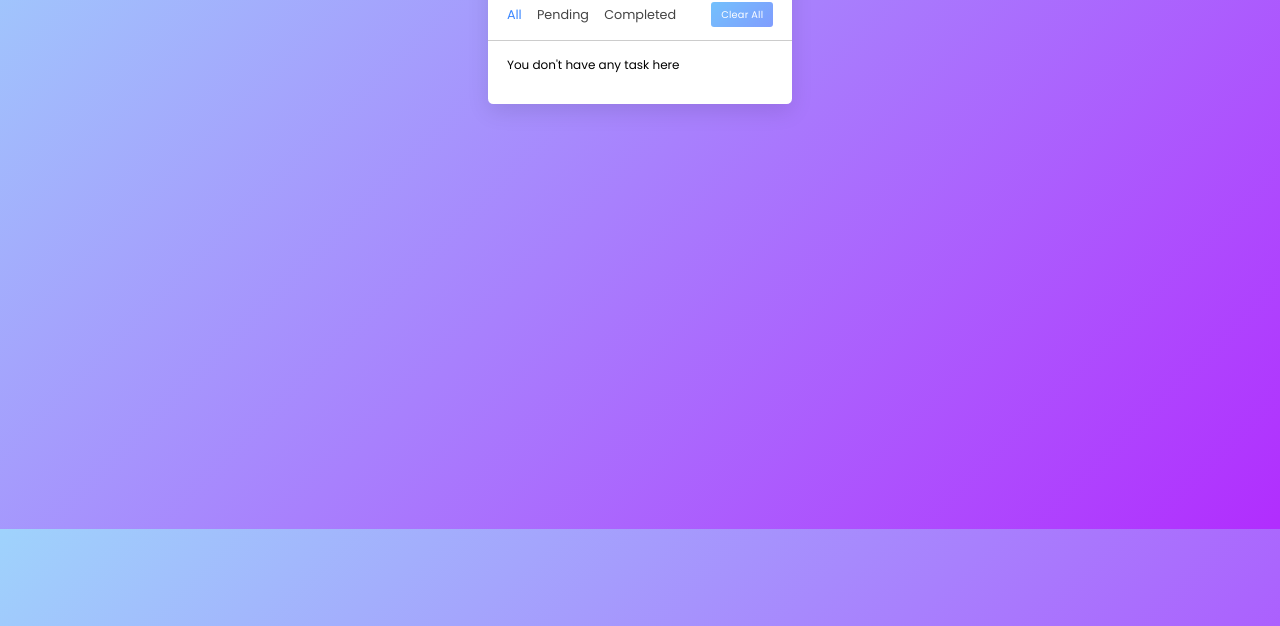
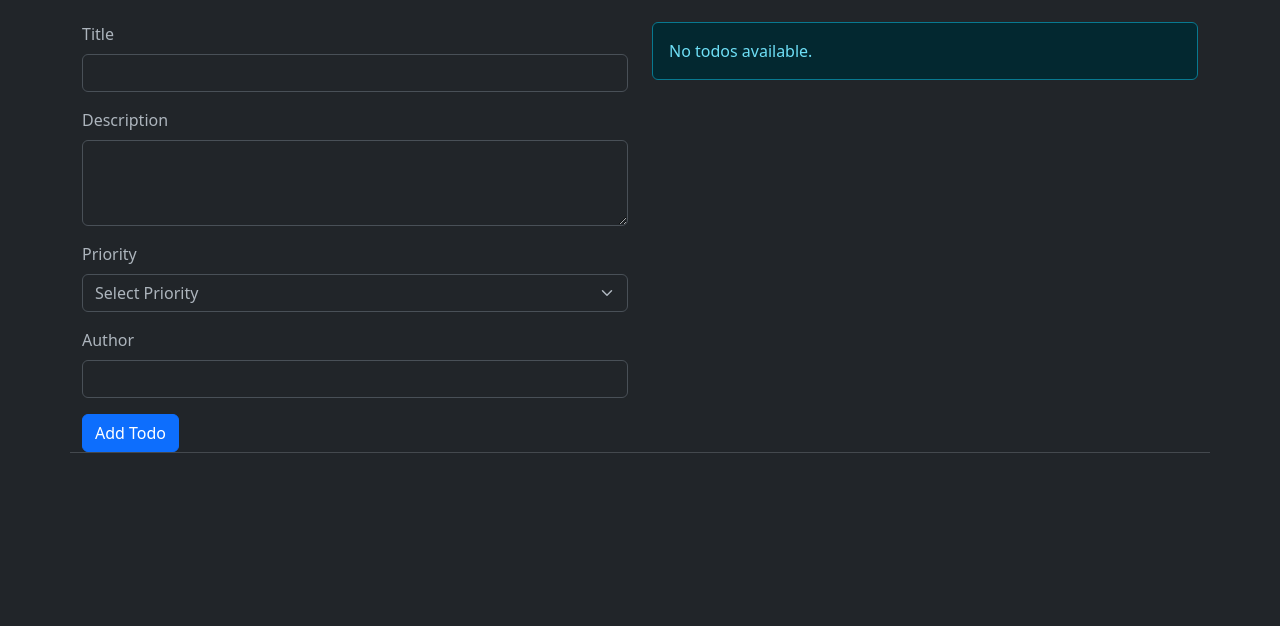
Before and after one commit to itsmebroarif/todo-apps, a plain HTML site: page index.html in a window 1280 px wide. Shown: the part 174-800 px from the top of the page. Drawn offline with nearby package versions, Linux system fonts and the light colour scheme.

Commit message:
Update index.html

```diff
--- a/index.html
+++ b/index.html
@@ -1,31 +1,143 @@
 <!DOCTYPE html>
-<html lang="en">
+<html lang="en" data-bs-theme="dark">
   <head>
-    <meta charset="utf-8">
-    <title>Todo Apps</title>
-    <link rel="stylesheet" href="style.css">
-    <meta name="viewport" content="width=device-width, initial-scale=1.0">
-    <!-- Iconscout Link For Icons -->
-    <link rel="stylesheet" href="https://unicons.iconscout.com/release/v4.0.0/css/line.css">
+    <meta charset="UTF-8" />
+    <meta name="viewport" content="width=device-width, initial-scale=1.0" />
+    <title>Vue Todo App</title>
+    <!-- Bootstrap CSS -->
+    <link
+      href="https://cdn.jsdelivr.net/npm/bootstrap@5.3.0/dist/css/bootstrap.min.css"
+      rel="stylesheet"
+    />
   </head>
   <body>
-    <div class="wrapper">
-      <div class="task-input">
-        <img src="bars-icon.svg" alt="icon">
-        <input type="text" placeholder="Add a new task">
+    <div id="app" class="container mt-2 py-5">
+      <h1 class="display-2">Mozy</h1>
+      <p class="lead">Modern Tool To Make An To Do List</p>
+
+
+      <div class="row">
+        <div class="col">
+          <form @submit.prevent="addTodo">
+            <div class="mb-3">
+              <label for="title" class="form-label">Title</label>
+              <input
+                type="text"
+                v-model="newTodo.title"
+                class="form-control"
+                id="title"
+                required
+              />
+            </div>
+            <div class="mb-3">
+              <label for="desc" class="form-label">Description</label>
+              <textarea
+                v-model="newTodo.desc"
+                class="form-control"
+                id="desc"
+                rows="3"
+              ></textarea>
+            </div>
+            <div class="mb-3">
+              <label for="priority" class="form-label">Priority</label>
+              <select
+                v-model="newTodo.priority"
+                class="form-select"
+                id="priority"
+                required
+              >
+                <option value="" disabled>Select Priority</option>
+                <option value="low">Low</option>
+                <option value="medium">Medium</option>
+                <option value="high">High</option>
+              </select>
+            </div>
+            <div class="mb-3">
+              <label for="author" class="form-label">Author</label>
+              <input
+                type="text"
+                v-model="newTodo.author"
+                class="form-control"
+                id="author"
+                required
+              />
+            </div>
+            <button type="submit" class="btn btn-primary">Add Todo</button>
+          </form>
+        </div>
+        <div class="col">
+          <div v-if="todos.length === 0" class="alert alert-info">
+            No todos available.
+          </div>
+          <div v-else>
+            <div class="card mt-4 mb-4" v-for="todo in todos" :key="todo.id">
+              <div class="card-body">
+                <h5 class="card-title">{{ todo.title }}</h5>
+                <p class="card-text">{{ todo.desc }}</p>
+                <p class="card-text">Priority: {{ todo.priority }}</p>
+                <p class="card-text">Author: {{ todo.author }}</p>
+                <button class="btn btn-danger" @click="deleteTodo(todo.id)">
+                  Delete
+                </button>
+              </div>
+            </div>
+          </div>
+        </div>
+
+        <hr />
       </div>
-      <div class="controls">
-        <div class="filters">
-          <span class="active" id="all">All</span>
-          <span id="pending">Pending</span>
-          <span id="completed">Completed</span>
-        </div>
-        <button class="clear-btn">Clear All</button>
-      </div>
-      <ul class="task-box"></ul>
     </div>
 
-    <script src="script.js"></script>
+    <!-- Vue.js 3 -->
+    <script src="https://unpkg.com/vue@3.2.31/dist/vue.global.prod.js"></script>
+    <!-- Bootstrap JavaScript -->
+    <script src="https://cdn.jsdelivr.net/npm/bootstrap@5.3.0/dist/js/bootstrap.bundle.min.js"></script>
+    <script>
+      const app = Vue.createApp({
+        data() {
+          return {
+            newTodo: {
+              title: "",
+              desc: "",
+              priority: "",
+              author: "",
+            },
+            todos: [],
+          };
+        },
+        methods: {
+          addTodo() {
+            const todo = {
+              id: Date.now(),
+              ...this.newTodo,
+            };
+            this.todos.push(todo);
+            this.newTodo.title = "";
+            this.newTodo.desc = "";
+            this.newTodo.priority = "";
+            this.newTodo.author = "";
+            this.saveToLocalStorage();
+          },
+          deleteTodo(id) {
+            this.todos = this.todos.filter((todo) => todo.id !== id);
+            this.saveToLocalStorage();
+          },
+          saveToLocalStorage() {
+            localStorage.setItem("todos", JSON.stringify(this.todos));
+          },
+          loadFromLocalStorage() {
+            const storedTodos = localStorage.getItem("todos");
+            if (storedTodos) {
+              this.todos = JSON.parse(storedTodos);
+            }
+          },
+        },
+        mounted() {
+          this.loadFromLocalStorage();
+        },
+      });
 
+      app.mount("#app");
+    </script>
   </body>
 </html>
```
